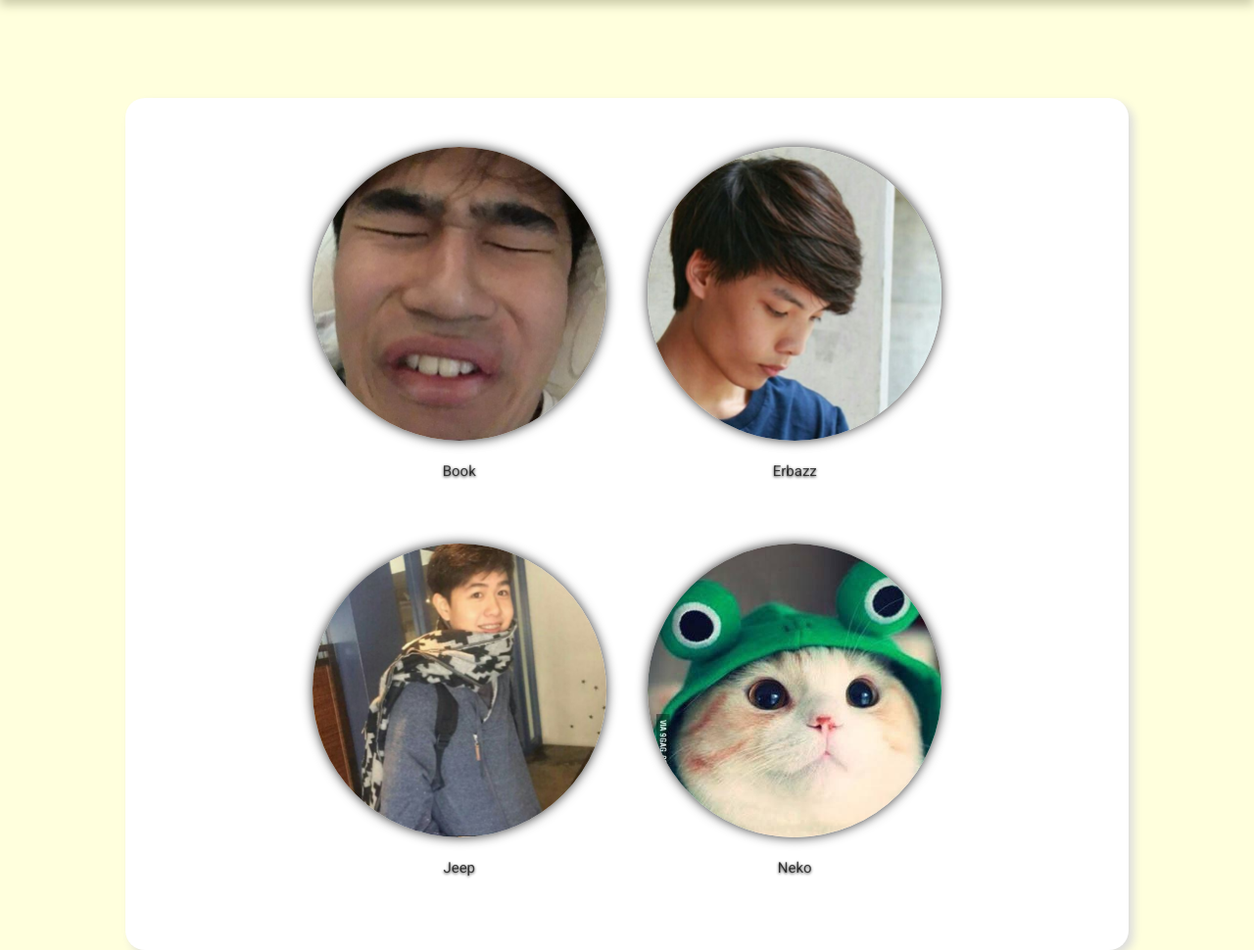
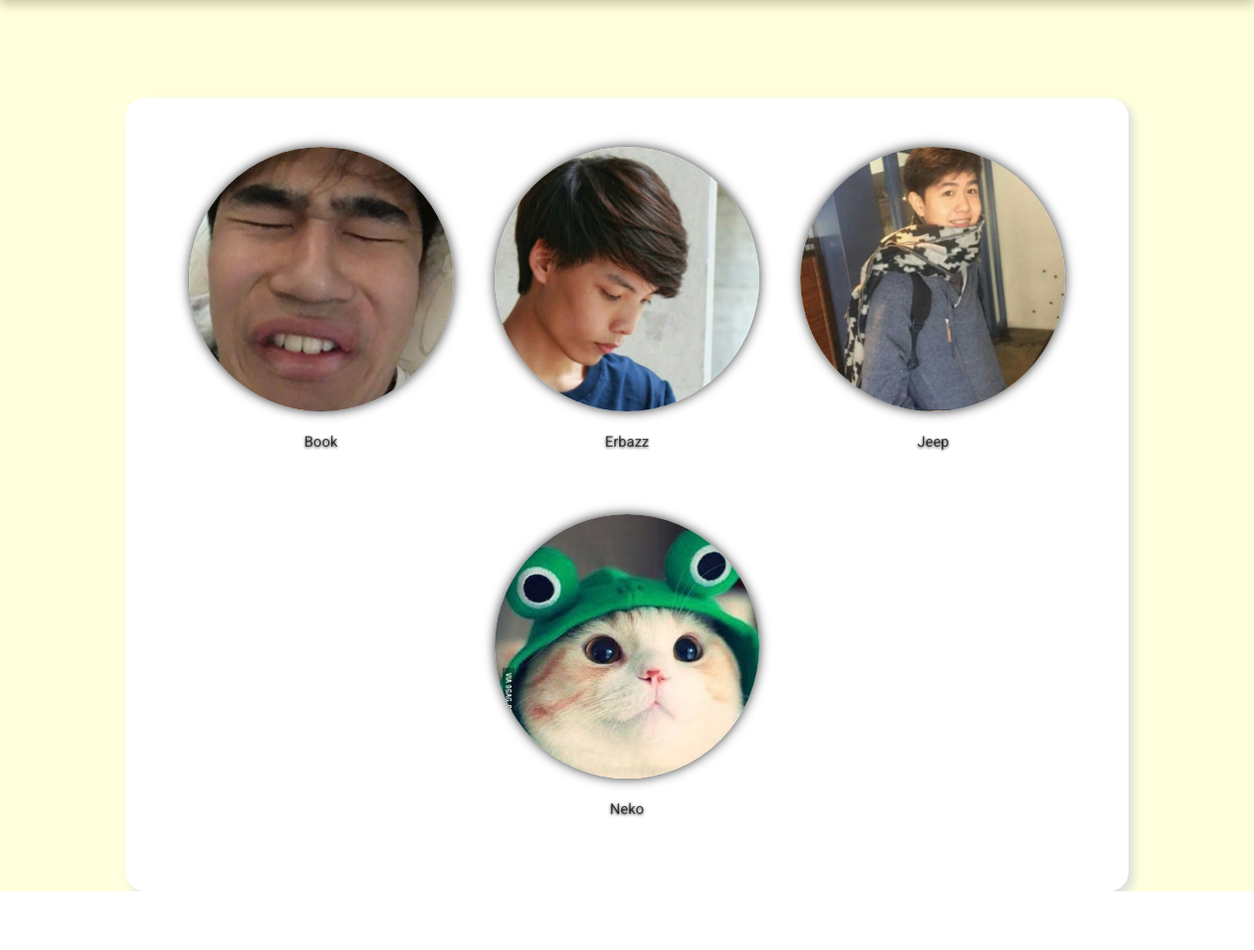
Before and after one commit to ErbaZZ/MUDining, a PHP site: page /contact.php in a window 1280 px wide. Shown: the part 165-1135 px from the top of the page at 98% size. After the commit the page ends 1075 px from the top, so only its background shows below. Run offline with PHP 8.4, Linux system fonts and the light colour scheme; some libraries are stand-ins or nearby versions.

Commit message:
Let them fit because new Google Chrome.

```diff
--- a/assets/css/contact.css
+++ b/assets/css/contact.css
@@ -1,7 +1,7 @@
 .circular {
   display:inline-block;
-  width: 300px;
-	height: 300px;
+  width: 270px;
+	height: 270px;
 	border-radius: 50%;
 	box-shadow: 0 0 12px rgba(0, 0, 0, .8);
   transition: all 0.5s ease-in-out;
```
